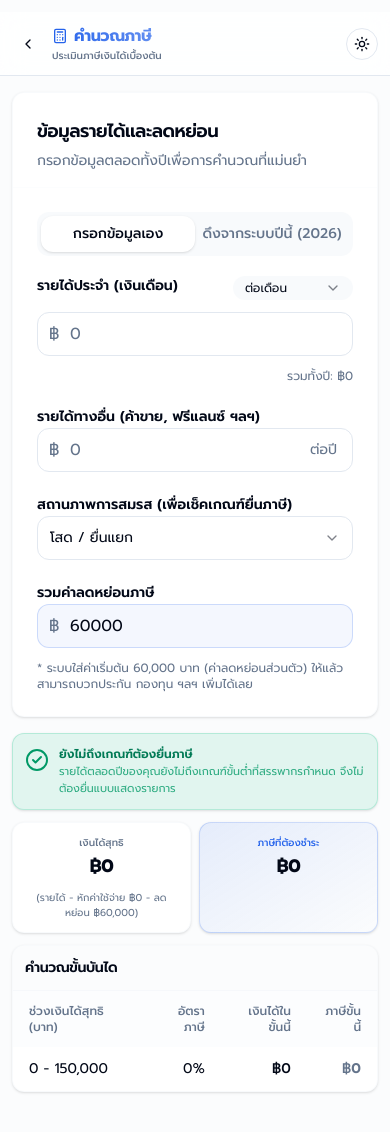
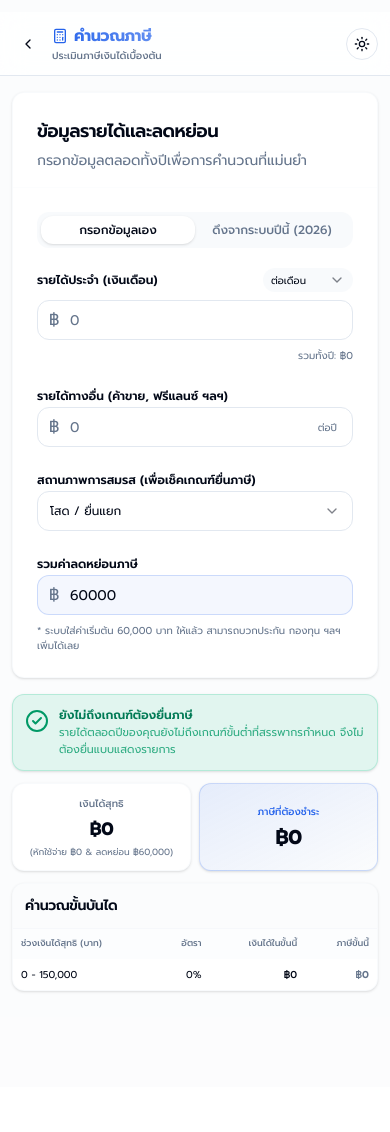
Before and after one commit to xNewz/money-saving, a Next.js app: page /tax in a window 390 px wide. Shown: the top 1132 px of the page. After the commit the page ends 1087 px from the top, so only its background shows below. Built offline with nearby package versions, Linux system fonts and the light colour scheme; no server answers.

Commit message:
style: improve mobile responsiveness and typography for tax calculation page

```diff
--- a/src/app/tax/page.tsx
+++ b/src/app/tax/page.tsx
@@ -151,24 +151,24 @@ export default function TaxCalculator() {
                 <div className="flex bg-muted/50 p-1 rounded-xl">
                   <button
                     onClick={() => setDataSource("manual")}
-                    className={`flex-1 text-sm font-medium py-2 rounded-lg transition-colors ${dataSource === 'manual' ? 'bg-background shadow-sm text-foreground' : 'text-muted-foreground hover:text-foreground'}`}
+                    className={`flex-1 text-xs sm:text-sm font-medium py-1.5 sm:py-2 rounded-lg transition-colors ${dataSource === 'manual' ? 'bg-background shadow-sm text-foreground' : 'text-muted-foreground hover:text-foreground'}`}
                   >
                     กรอกข้อมูลเอง
                   </button>
                   <button
                     onClick={() => setDataSource("auto")}
-                    className={`flex-1 text-sm font-medium py-2 rounded-lg transition-colors ${dataSource === 'auto' ? 'bg-background shadow-sm text-foreground' : 'text-muted-foreground hover:text-foreground'}`}
+                    className={`flex-1 text-xs sm:text-sm font-medium py-1.5 sm:py-2 rounded-lg transition-colors ${dataSource === 'auto' ? 'bg-background shadow-sm text-foreground' : 'text-muted-foreground hover:text-foreground'}`}
                   >
                     ดึงจากระบบปีนี้ ({currentYear})
                   </button>
                 </div>
 
                 {/* Salary */}
-                <div className={`space-y-3 transition-opacity ${dataSource === 'auto' ? 'opacity-50 pointer-events-none' : ''}`}>
-                  <div className="flex justify-between">
-                    <Label className="text-sm font-semibold">รายได้ประจำ (เงินเดือน)</Label>
+                <div className={`space-y-2 sm:space-y-3 transition-opacity ${dataSource === 'auto' ? 'opacity-50 pointer-events-none' : ''}`}>
+                  <div className="flex justify-between items-center">
+                    <Label className="text-xs sm:text-sm font-semibold">รายได้ประจำ (เงินเดือน)</Label>
                     <Select value={salaryType} onValueChange={(val: any) => setSalaryType(val)}>
-                      <SelectTrigger className="h-6 w-[120px] text-xs border-none bg-muted/50 rounded-full px-3">
+                      <SelectTrigger className="h-6 w-[90px] sm:w-[120px] text-[10px] sm:text-xs border-none bg-muted/50 rounded-full px-2 sm:px-3">
                         <SelectValue />
                       </SelectTrigger>
                       <SelectContent className="rounded-xl">
@@ -184,16 +184,16 @@ export default function TaxCalculator() {
                       placeholder="0"
                       value={dataSource === 'auto' ? 0 : salary}
                       onChange={(e) => setSalary(e.target.value)}
-                      className="pl-8 rounded-xl h-11"
+                      className="pl-8 rounded-xl h-10 sm:h-11 text-sm sm:text-base"
                       disabled={dataSource === 'auto'}
                     />
                   </div>
-                  <p className="text-xs text-muted-foreground text-right">รวมทั้งปี: ฿{totalSalaryYearly.toLocaleString()}</p>
+                  <p className="text-[10px] sm:text-xs text-muted-foreground text-right">รวมทั้งปี: ฿{totalSalaryYearly.toLocaleString()}</p>
                 </div>
 
                 {/* Other Income */}
-                <div className={`space-y-3 transition-opacity ${dataSource === 'auto' ? 'opacity-100 pointer-events-none' : ''}`}>
-                  <Label className="text-sm font-semibold">รายได้ทางอื่น (ค้าขาย, ฟรีแลนซ์ ฯลฯ)</Label>
+                <div className={`space-y-2 sm:space-y-3 transition-opacity ${dataSource === 'auto' ? 'opacity-100 pointer-events-none' : ''}`}>
+                  <Label className="text-xs sm:text-sm font-semibold">รายได้ทางอื่น (ค้าขาย, ฟรีแลนซ์ ฯลฯ)</Label>
                   <div className="relative">
                     <span className="absolute left-3 top-1/2 -translate-y-1/2 text-muted-foreground">฿</span>
                     <Input
@@ -201,13 +201,13 @@ export default function TaxCalculator() {
                       placeholder="0"
                       value={dataSource === 'auto' ? autoIncome : otherIncome}
                       onChange={(e) => setOtherIncome(e.target.value)}
-                      className={`pl-8 rounded-xl h-11 ${dataSource === 'auto' ? 'bg-primary/5 border-primary/20 text-primary font-semibold' : ''}`}
+                      className={`pl-8 rounded-xl h-10 sm:h-11 text-sm sm:text-base ${dataSource === 'auto' ? 'bg-primary/5 border-primary/20 text-primary font-semibold' : ''}`}
                       disabled={dataSource === 'auto'}
                     />
-                    <span className="absolute right-4 top-1/2 -translate-y-1/2 text-muted-foreground text-sm">ต่อปี</span>
+                    <span className="absolute right-4 top-1/2 -translate-y-1/2 text-muted-foreground text-[10px] sm:text-sm">ต่อปี</span>
                   </div>
                   {dataSource === 'auto' && (
-                    <p className="text-xs text-primary font-medium mt-1">
+                    <p className="text-[10px] sm:text-xs text-primary font-medium mt-1">
                       * ดึงรวมรายรับทั้งหมดจากรายการธุรกรรมในปี {currentYear}
                     </p>
                   )}
@@ -216,33 +216,33 @@ export default function TaxCalculator() {
 
 
                 {/* Marital Status */}
-                <div className="space-y-3">
-                  <Label className="text-sm font-semibold">สถานภาพการสมรส (เพื่อเช็คเกณฑ์ยื่นภาษี)</Label>
+                <div className="space-y-2 sm:space-y-3">
+                  <Label className="text-xs sm:text-sm font-semibold">สถานภาพการสมรส (เพื่อเช็คเกณฑ์ยื่นภาษี)</Label>
                   <Select value={maritalStatus} onValueChange={(val: any) => setMaritalStatus(val)}>
-                    <SelectTrigger className="rounded-xl h-11">
+                    <SelectTrigger className="rounded-xl h-10 sm:h-11 text-xs sm:text-sm">
                       <SelectValue />
                     </SelectTrigger>
                     <SelectContent className="rounded-xl">
-                      <SelectItem value="single" className="rounded-lg">โสด / ยื่นแยก</SelectItem>
-                      <SelectItem value="married" className="rounded-lg">สมรส (ยื่นรวม)</SelectItem>
+                      <SelectItem value="single" className="text-xs sm:text-sm rounded-lg">โสด / ยื่นแยก</SelectItem>
+                      <SelectItem value="married" className="text-xs sm:text-sm rounded-lg">สมรส (ยื่นรวม)</SelectItem>
                     </SelectContent>
                   </Select>
                 </div>
 
                 {/* Deductions */}
-                <div className="space-y-3">
-                  <Label className="text-sm font-semibold">รวมค่าลดหย่อนภาษี</Label>
+                <div className="space-y-2 sm:space-y-3">
+                  <Label className="text-xs sm:text-sm font-semibold">รวมค่าลดหย่อนภาษี</Label>
                   <div className="relative">
                     <span className="absolute left-3 top-1/2 -translate-y-1/2 text-muted-foreground">฿</span>
                     <Input
                       type="number"
                       value={deductions}
                       onChange={(e) => setDeductions(e.target.value)}
-                      className="pl-8 rounded-xl h-11 bg-primary/5 border-primary/20 focus-visible:ring-primary/30"
+                      className="pl-8 rounded-xl h-10 sm:h-11 text-sm sm:text-base bg-primary/5 border-primary/20 focus-visible:ring-primary/30"
                     />
                   </div>
-                  <p className="text-xs text-muted-foreground">
-                    * ระบบใส่ค่าเริ่มต้น 60,000 บาท (ค่าลดหย่อนส่วนตัว) ให้แล้ว สามารถบวกประกัน กองทุน ฯลฯ เพิ่มได้เลย
+                  <p className="text-[10px] sm:text-xs text-muted-foreground">
+                    * ระบบใส่ค่าเริ่มต้น 60,000 บาท ให้แล้ว สามารถบวกประกัน กองทุน ฯลฯ เพิ่มได้เลย
                   </p>
                 </div>
 
@@ -277,23 +277,23 @@ export default function TaxCalculator() {
             {/* Summary Cards */}
             <div className="grid grid-cols-2 gap-2 sm:gap-4">
               <Card className="rounded-xl sm:rounded-2xl shadow-sm border-muted/50 bg-card">
-                <CardContent className="p-3 sm:p-5 flex flex-col justify-center items-center text-center space-y-0.5 sm:space-y-1">
+                <CardContent className="p-3 sm:p-5 flex flex-col justify-center items-center text-center space-y-1 sm:space-y-1.5 h-full">
                   <span className="text-[10px] sm:text-sm font-medium text-muted-foreground">เงินได้สุทธิ</span>
                   <span className="text-lg sm:text-3xl font-bold tracking-tight">฿{netIncome.toLocaleString()}</span>
-                  <span className="text-[10px] sm:text-xs text-muted-foreground mt-2">
-                    (รายได้ - หักค่าใช้จ่าย ฿{expenseDeduction.toLocaleString()} - ลดหย่อน ฿{numDeductions.toLocaleString()})
+                  <span className="text-[9px] sm:text-xs text-muted-foreground leading-tight px-1">
+                    (หักใช้จ่าย ฿{expenseDeduction.toLocaleString()} & ลดหย่อน ฿{numDeductions.toLocaleString()})
                   </span>
                 </CardContent>
               </Card>
 
               <Card className="rounded-xl sm:rounded-2xl shadow-sm border-primary/20 bg-gradient-to-br from-primary/10 via-primary/5 to-transparent">
-                <CardContent className="p-3 sm:p-5 flex flex-col justify-center items-center text-center space-y-0.5 sm:space-y-1">
+                <CardContent className="p-3 sm:p-5 flex flex-col justify-center items-center text-center space-y-1 sm:space-y-1.5 h-full">
                   <span className="text-[10px] sm:text-sm font-medium text-primary">ภาษีที่ต้องชำระ</span>
-                  <span className="text-lg sm:text-3xl font-bold tracking-tight text-foreground">
+                  <span className="text-xl sm:text-3xl font-bold tracking-tight text-foreground">
                     ฿{taxCalculation.tax.toLocaleString(undefined, {maximumFractionDigits: 0})}
                   </span>
                   {taxCalculation.tax > 0 && totalIncome > 0 && (
-                    <span className="text-xs text-primary font-medium mt-2 bg-primary/10 px-2 py-0.5 rounded-full">
+                    <span className="text-[9px] sm:text-xs text-primary font-medium mt-1 bg-primary/10 px-2 py-0.5 rounded-full">
                       คิดเป็น {((taxCalculation.tax / totalIncome) * 100).toFixed(1)}% ของรายได้
                     </span>
                   )}
@@ -308,22 +308,22 @@ export default function TaxCalculator() {
               </CardHeader>
               <CardContent className="p-0">
                 <div className="overflow-x-auto">
-                  <table className="w-full text-sm text-left">
-                    <thead className="text-xs text-muted-foreground bg-muted/20 uppercase">
+                  <table className="w-full text-[10px] sm:text-sm text-left">
+                    <thead className="text-[9px] sm:text-xs text-muted-foreground bg-muted/20 uppercase">
                       <tr>
-                        <th className="px-4 py-3 font-medium">ช่วงเงินได้สุทธิ (บาท)</th>
-                        <th className="px-4 py-3 font-medium text-right">อัตราภาษี</th>
-                        <th className="px-4 py-3 font-medium text-right">เงินได้ในขั้นนี้</th>
-                        <th className="px-4 py-3 font-medium text-right">ภาษีขั้นนี้</th>
+                        <th className="px-2 py-2 sm:px-4 sm:py-3 font-medium">ช่วงเงินได้สุทธิ (บาท)</th>
+                        <th className="px-2 py-2 sm:px-4 sm:py-3 font-medium text-right">อัตรา</th>
+                        <th className="px-2 py-2 sm:px-4 sm:py-3 font-medium text-right">เงินได้ในขั้นนี้</th>
+                        <th className="px-2 py-2 sm:px-4 sm:py-3 font-medium text-right">ภาษีขั้นนี้</th>
                       </tr>
                     </thead>
                     <tbody className="divide-y divide-muted/30">
                       {taxCalculation.breakdown.map((b, i) => (
                         <tr key={i} className={`hover:bg-muted/10 transition-colors ${b.tax > 0 ? 'bg-primary/5' : ''}`}>
-                          <td className="px-4 py-3 whitespace-nowrap">{b.label}</td>
-                          <td className="px-4 py-3 text-right">{(b.rate * 100).toFixed(0)}%</td>
-                          <td className="px-4 py-3 text-right font-medium text-foreground">฿{b.amount.toLocaleString()}</td>
-                          <td className={`px-4 py-3 text-right font-semibold ${b.tax > 0 ? 'text-primary' : 'text-muted-foreground'}`}>
+                          <td className="px-2 py-2 sm:px-4 sm:py-3 whitespace-nowrap">{b.label}</td>
+                          <td className="px-2 py-2 sm:px-4 sm:py-3 text-right">{(b.rate * 100).toFixed(0)}%</td>
+                          <td className="px-2 py-2 sm:px-4 sm:py-3 text-right font-medium text-foreground">฿{b.amount.toLocaleString()}</td>
+                          <td className={`px-2 py-2 sm:px-4 sm:py-3 text-right font-semibold ${b.tax > 0 ? 'text-primary' : 'text-muted-foreground'}`}>
                             ฿{b.tax.toLocaleString()}
                           </td>
                         </tr>
```
